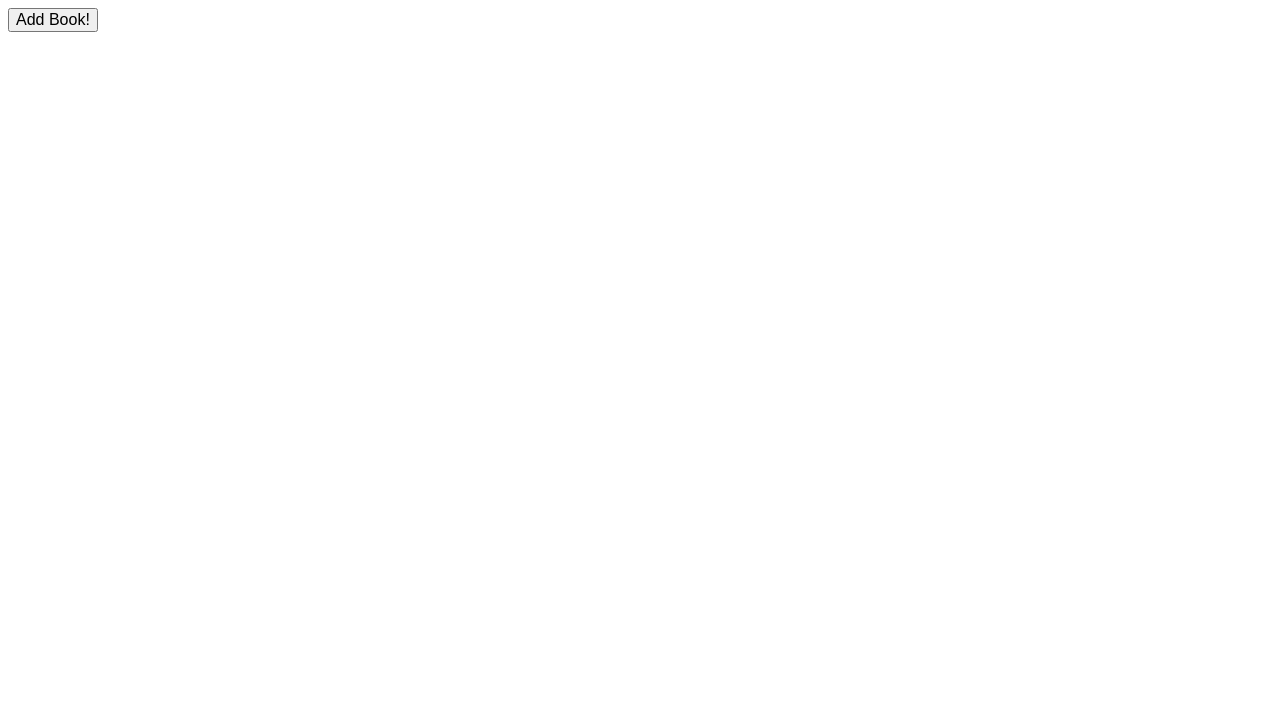
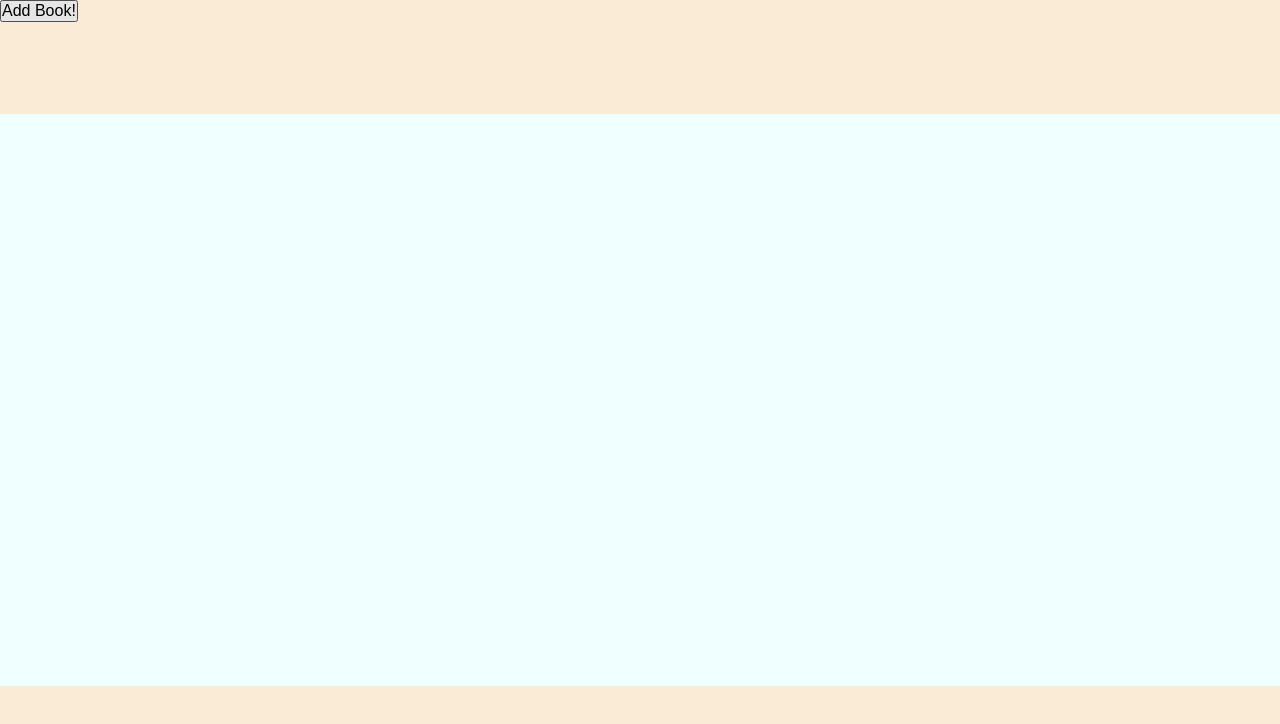
Before and after one commit to Roman-web-dev/library, a plain HTML site: page index.html in a window 1280 px wide. Drawn offline with Linux system fonts and the light colour scheme.

Commit message:
Add styles for development purpose

```diff
--- a/script.js
+++ b/script.js
@@ -28,4 +28,5 @@ function addBookToLibrary(
 addBookToLibrary("1984", "Cooper", "1990", "740")
 addBookToLibrary("1984", "Cooper", "1990", "740")
 addBookToLibrary("1984", "Cooper", "1990", "740")
-console.log(library.length)
+
+console.log(`Books in library: ${library.length}`)
--- a/style.css
+++ b/style.css
@@ -3,5 +3,27 @@
     list-style: none;
     color: black;
     font-size: 1em;
+    margin: 0;
+    padding: 0;
+
     box-sizing: border-box;
 }
+
+body{
+    display: grid;
+    height: 100vh;
+    grid-template-rows: 1fr 5fr 1fr;
+}
+
+header{
+    background-color: antiquewhite;
+}
+
+main{
+    background-color: azure;
+    display: grid;
+}
+
+footer{
+    background-color: antiquewhite;
+}
```
